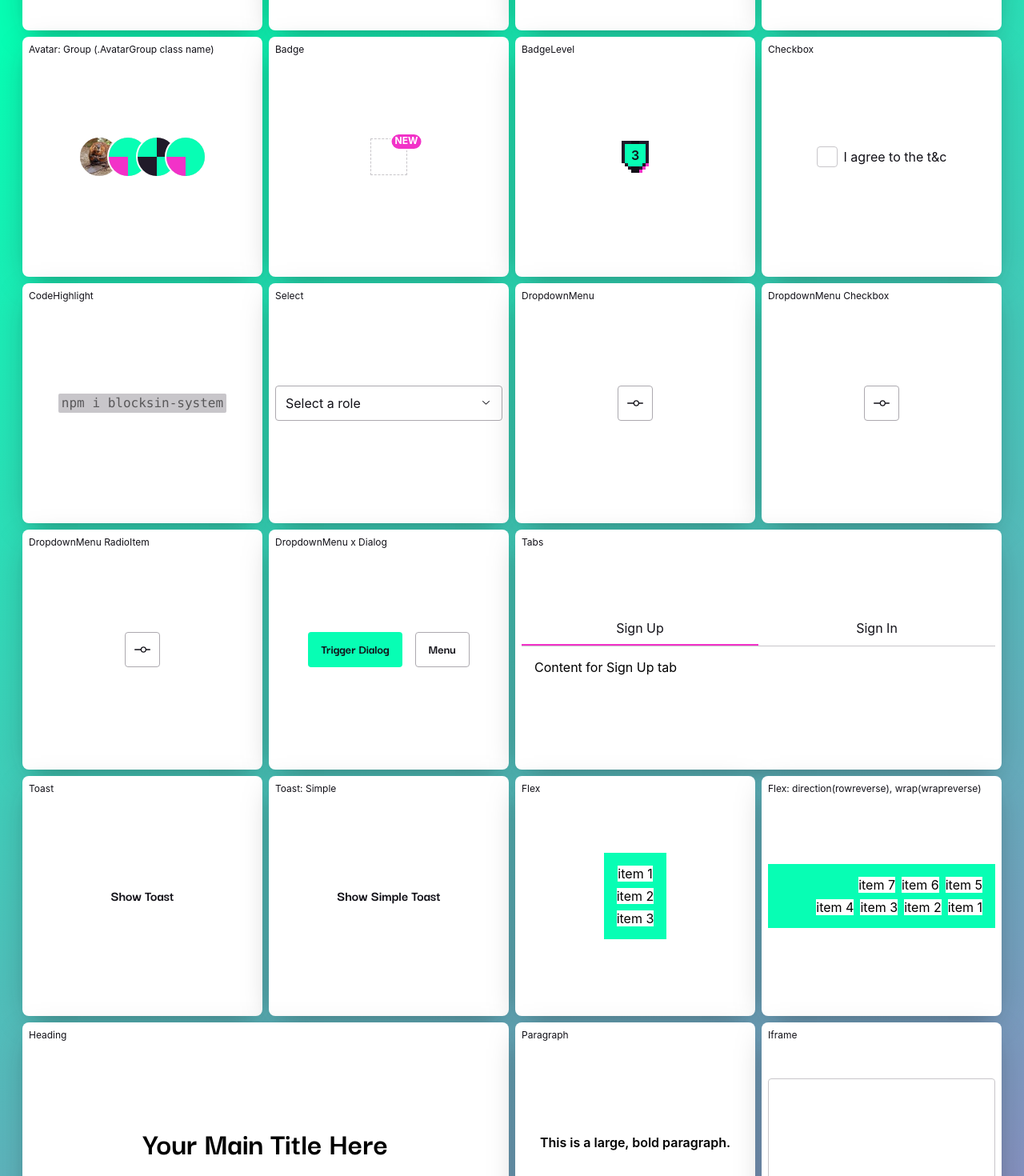
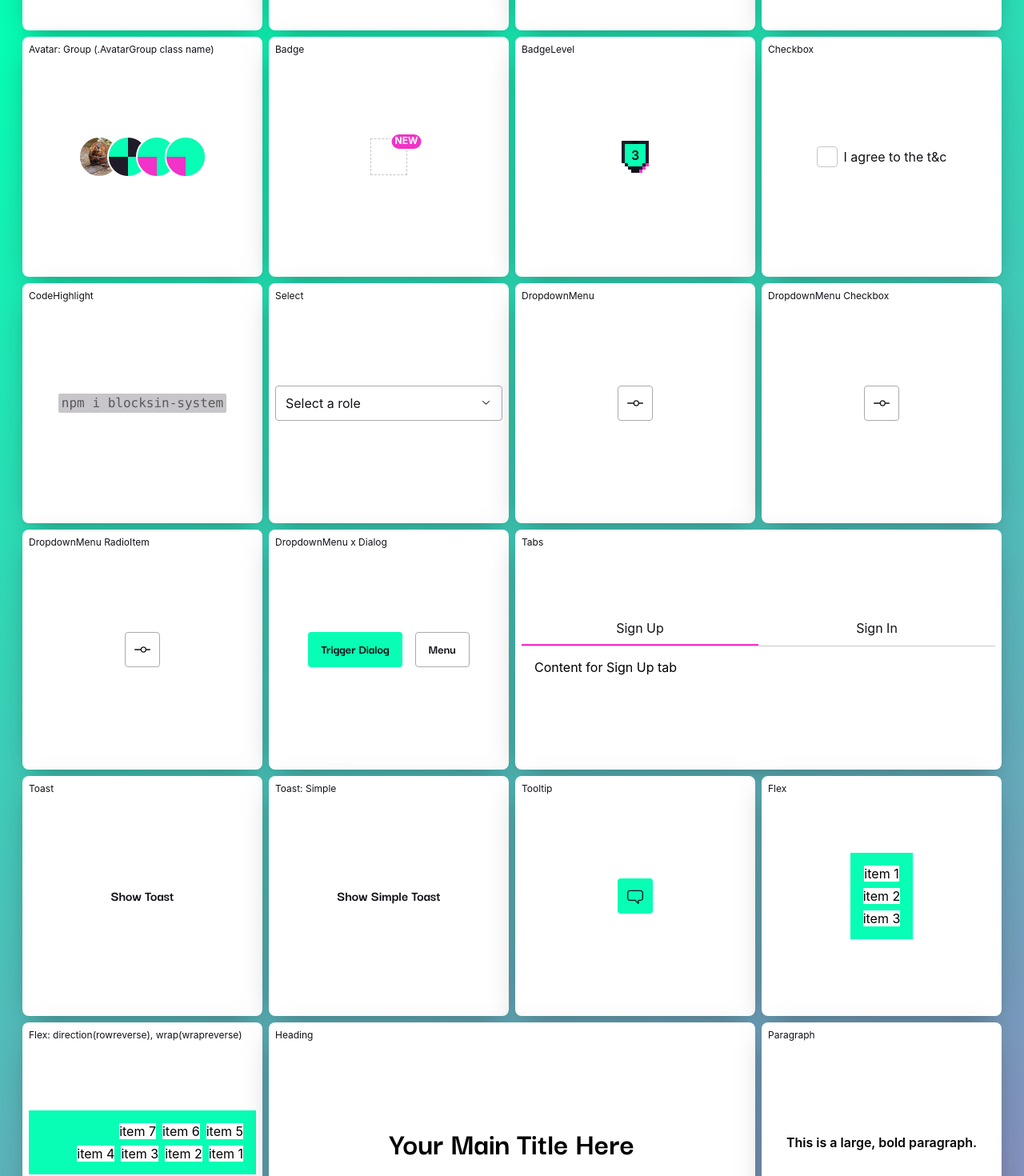
Before and after one commit to sebastiangrochocki/components-playground, a React (Create React App) app: page / in a window 1280 px wide. Shown: the part 902-2372 px from the top of the page at 80% size. Built offline with nearby package versions, Linux system fonts and the light colour scheme; grey boxes are pictures that could not be loaded.

Commit message:
Add tooltip

```diff
--- a/src/App.js
+++ b/src/App.js
@@ -29,6 +29,7 @@ import {
   DropdownMenu,
   Select,
   Tabs,
+  Tooltip,
 } from "./src/index";
 import {
   Component2Icon,
@@ -37,6 +38,7 @@ import {
   FigmaLogoIcon,
   Pencil1Icon,
   SliderIcon,
+  ChatBubbleIcon,
 } from "@radix-ui/react-icons";
 import Beaver from "./assets/beaver.jpeg";
 import Logo from "./assets/AppLogo2.svg";
@@ -562,6 +564,21 @@ function App() {
             // onDismissForever={handleDismissForever}
           />
         </div>
+
+        <div className="box">
+          <span className="title">Tooltip</span>
+          <Tooltip delayDuration={200}>
+            <Tooltip.Trigger asChild>
+              <IconButton>
+                <ChatBubbleIcon />
+              </IconButton>
+            </Tooltip.Trigger>
+            <Tooltip.Content side="right">
+              <Paragraph size="medium">Test</Paragraph>
+            </Tooltip.Content>
+          </Tooltip>
+        </div>
+
         <div className="box">
           <span className="title">Flex</span>
 
--- a/src/src/Avatar.js
+++ b/src/src/Avatar.js
@@ -1,13 +1,13 @@
-import React from "react";
+import React, { forwardRef } from "react";
 import "./Avatar.scss";
-import * as Tooltip from "@radix-ui/react-tooltip";
 import Paragraph from "./Paragraph";
+import Tooltip from "./Tooltip";
 import AvatarDemo1 from "./assets/AvatarDemo1.svg";
 import AvatarDemo2 from "./assets/AvatarDemo2.svg";
 import AvatarDemo3 from "./assets/AvatarDemo3.svg";
 import AvatarDemo4 from "./assets/AvatarDemo4.svg";
 
-const Avatar = ({ avatar, altText, role }) => {
+const Avatar = forwardRef(({ avatar, altText, role }, ref) => {
   // Function to randomly select an avatar
   const getRandomAvatar = () => {
     const avatars = [AvatarDemo1, AvatarDemo2, AvatarDemo3, AvatarDemo4];
@@ -20,25 +20,21 @@ const Avatar = ({ avatar, altText, role }) => {
 
   return (
     <>
-      <Tooltip.Provider delayDuration={200}>
-        <Tooltip.Root>
+      <Tooltip delayDuration={200}>
         <Tooltip.Trigger asChild>
-            <div className="avatar">
+          <div className="avatar" ref={ref}>
             <img src={avatarSrc} alt={altText || "Avatar"} />
           </div>
         </Tooltip.Trigger>
-          <Tooltip.Portal>
-            <Tooltip.Content className="TooltipContent" sideOffset={2}>
+
+        <Tooltip.Content>
           <Paragraph size="medium">
             {altText} : {role}
           </Paragraph>
-              <Tooltip.Arrow className="TooltipArrow" />
         </Tooltip.Content>
-          </Tooltip.Portal>
-        </Tooltip.Root>
-      </Tooltip.Provider>
+      </Tooltip>
     </>
   );
-};
+});
 
 export default Avatar;
--- /dev/null
+++ b/src/src/Tooltip.js
@@ -0,0 +1,31 @@
+import * as TooltipPrimitive from "@radix-ui/react-tooltip";
+import React from "react";
+import "./radix-styles/Tooltip.scss";
+
+const Tooltip = ({ children, delayDuration = 300, ...props }) => (
+  <TooltipPrimitive.Provider delayDuration={delayDuration}>
+    <TooltipPrimitive.Root {...props}>{children}</TooltipPrimitive.Root>
+  </TooltipPrimitive.Provider>
+);
+
+Tooltip.Trigger = React.forwardRef(({ children, ...props }, forwardedRef) => (
+  <TooltipPrimitive.Trigger asChild {...props} ref={forwardedRef}>
+    {children}
+  </TooltipPrimitive.Trigger>
+));
+
+Tooltip.Content = React.forwardRef(({ children, ...props }, forwardedRef) => (
+  <TooltipPrimitive.Portal>
+    <TooltipPrimitive.Content
+      className="TooltipContent"
+      sideOffset={2}
+      {...props}
+      ref={forwardedRef}
+    >
+      {children}
+      <TooltipPrimitive.Arrow className="TooltipArrow" />
+    </TooltipPrimitive.Content>
+  </TooltipPrimitive.Portal>
+));
+
+export default Tooltip;
--- a/src/src/index.js
+++ b/src/src/index.js
@@ -16,6 +16,7 @@ export { default as Select } from "./Select";
 export { default as Tag } from "./Tag";
 export { default as UserListItem } from "./UserListItem";
 export { default as Toast } from "./Toast";
+export { default as Tooltip } from "./Tooltip";
 export { default as Tabs } from "./Tabs";
 export { default as Switch } from "./Switch";
 export { default as Youtube } from "./Youtube";
--- a/src/src/shared-styles.scss
+++ b/src/src/shared-styles.scss
@@ -1,4 +1,3 @@
-@import "./radix-styles/Tooltip";
 @import "./radix-styles/Accordion.scss";
 @import "./radix-styles/ScrollArea.scss";
 @import "./radix-styles/Toggle.scss";
```
Lines whose indentation alone changed are shown as unchanged.
